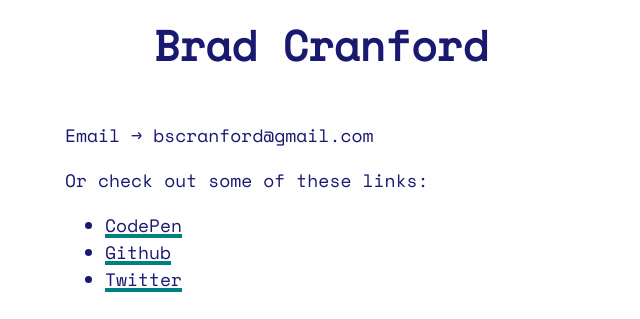
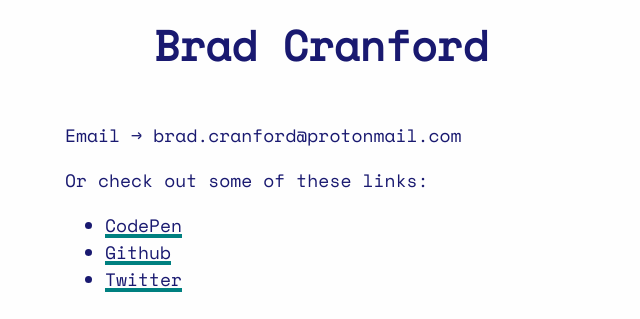
Before and after one commit to bscranford/personal-site, a Jekyll site: the page built from contact/index.html, in a window 1280 px wide. Shown: the top 319 px of the page, without its empty margins (319-959 px from the left). Built offline with Jekyll 4.4.1, drawn with Linux system fonts in a browser that asks for light colours.

Commit message:
update email address

```diff
--- a/contact/index.html
+++ b/contact/index.html
@@ -3,7 +3,7 @@ layout: default
 ---
 
 <section class="content-wrapper">
-  <p>Email -> bscranford@gmail.com</p>
+  <p>Email -> brad.cranford@protonmail.com</p>
   <p>Or check out some of these links:</p>
   <ul>
     <li>
```
